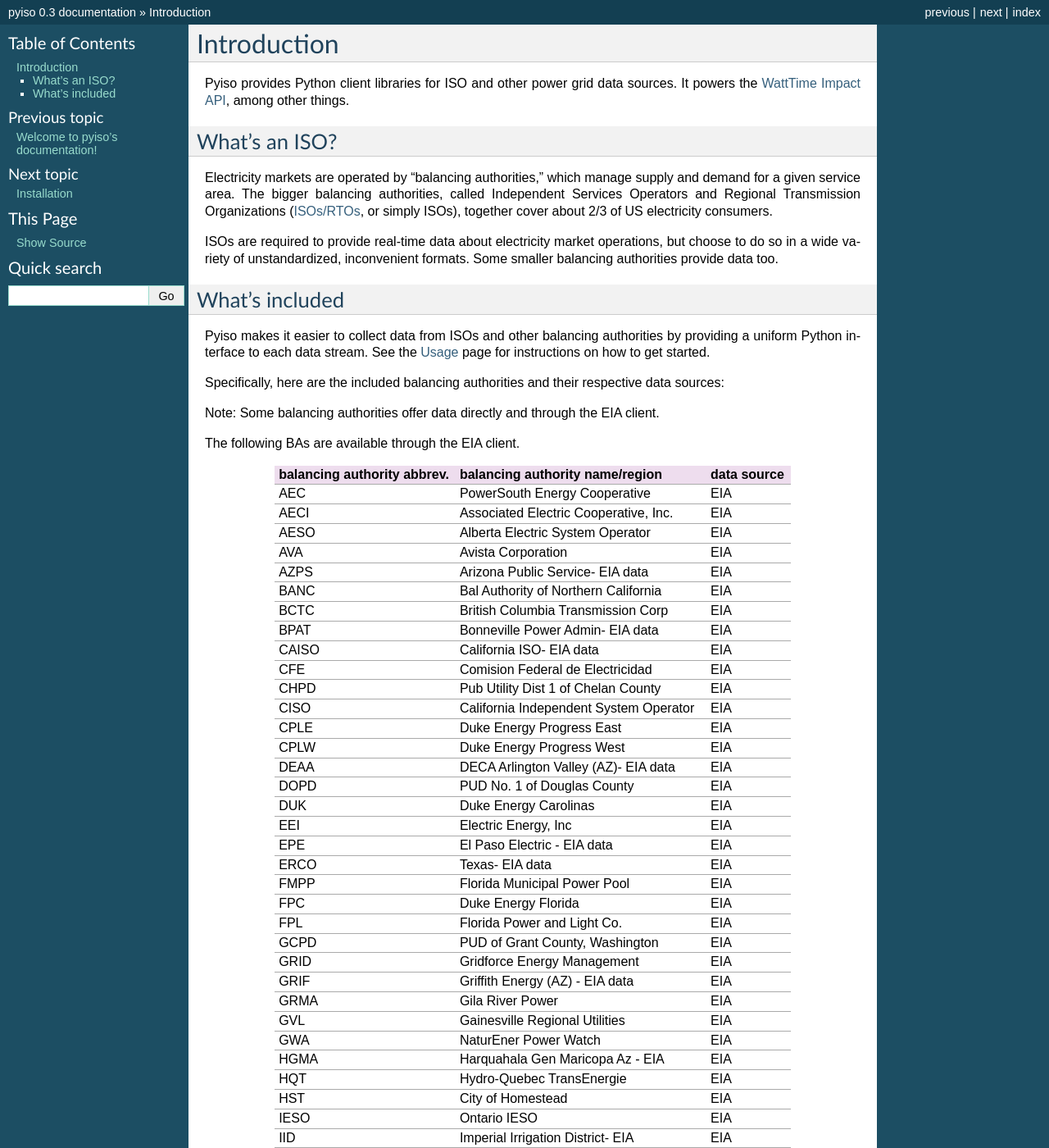
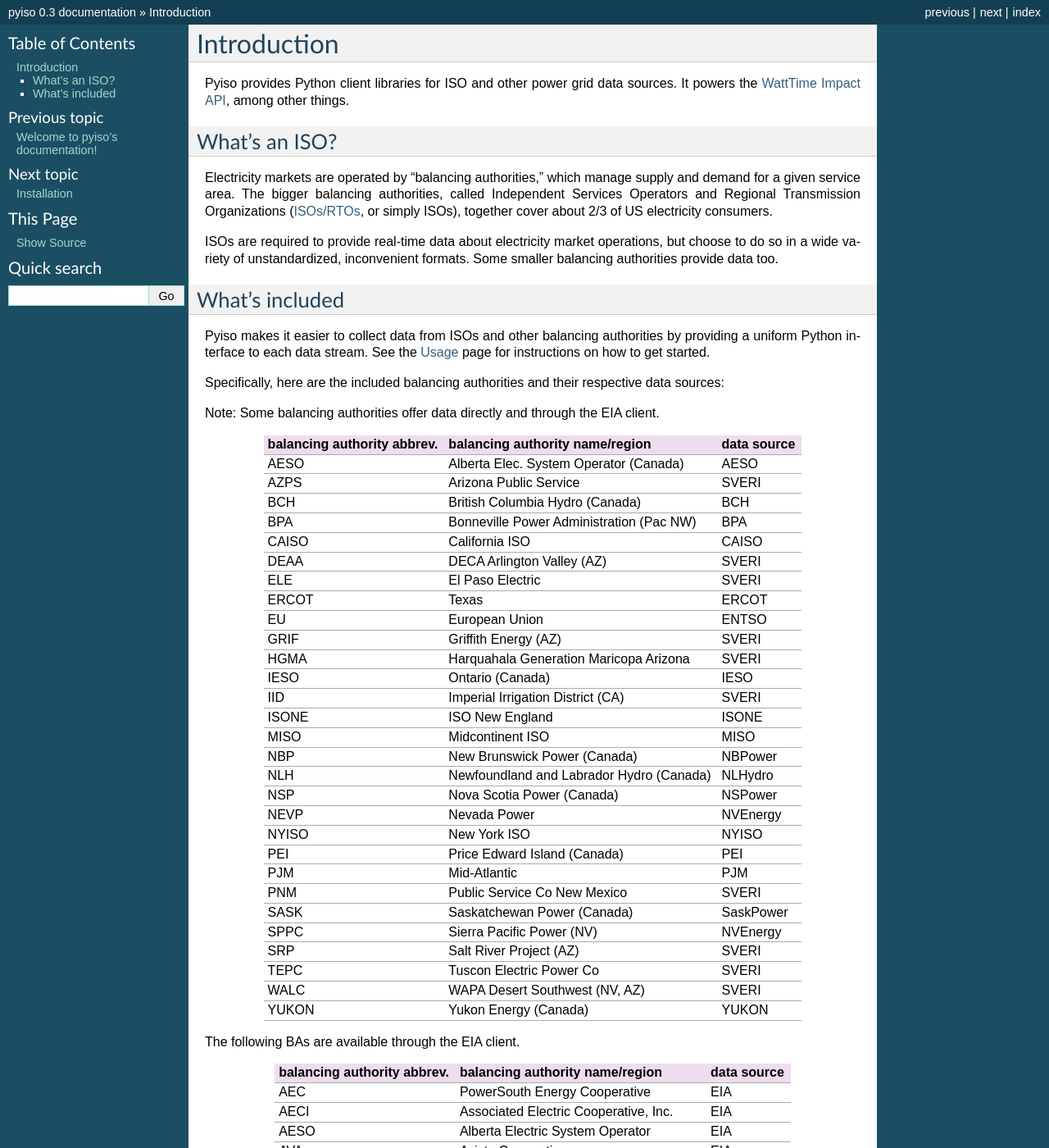
Before and after one commit to WattTime/pyiso, a Sphinx documentation site: the page built from docs/source/intro.rst, in a window 1280 px wide and 1400 px high. Shown: the whole window at 82% size. Built offline with Sphinx 7.4.7, drawn with Linux system fonts in a browser that asks for light colours.

Commit message:
#170 Extended table column length to be equal to BPA name.
I believe it was interpretted as a row spanning multiple columns. See
http://docutils.sourceforge.net/docs/ref/rst/restructuredtext.html#simple-tables

```diff
--- a/docs/source/intro.rst
+++ b/docs/source/intro.rst
@@ -30,39 +30,39 @@
 
 Note: Some balancing authorities offer data directly and through the EIA client.
 
-============================= ======================================== ============
-balancing authority abbrev.    balancing authority name/region          data source
-============================= ======================================== ============
-      AESO                      Alberta Electricity System Operator      AESO
-      AZPS                      Arizona Public Service                   SVERI
-      BCH                       British Columbia Hydro                   BCH
-      BPA                       Bonneville Power Administration (Pac NW) BPA
-      CAISO                     California ISO                           CAISO
-      DEAA                      DECA Arlington Valley (AZ)               SVERI
-      ELE                       El Paso Electric                         SVERI
-      ERCOT                     Texas                                    ERCOT
-      EU                        European Union                           ENTSO
-      GRIF                      Griffith Energy (AZ)                     SVERI
-      HGMA                      Harquahala Generation Maricopa Arizona   SVERI
-      IESO                      Ontario                                  IESO
-      IID                       Imperial Irrigation District (CA)        SVERI
-      ISONE                     ISO New England                          ISONE
-      MISO                      Midcontinent ISO                         MISO
-      NBP                       New Brunswick Power                      NBPower
-      NLH                       Newfoundland and Labrador (Canada)       NLHydro
-      NSP                       Nova Scotia Power                        NSPower
-      NEVP                      Nevada Power                             NVEnergy
-      NYISO                     New York ISO                             NYISO
-      PEI                       Price Edward Island (Canada)             PEI
-      PJM                       Mid-Atlantic                             PJM
-      PNM                       Public Service Co New Mexico             SVERI
-      SASK                      Saskatchewan Power                       SaskPower
-      SPPC                      Sierra Pacific Power (NV)                NVEnergy
-      SRP                       Salt River Project (AZ)                  SVERI
-      TEPC                      Tuscon Electric Power Co                 SVERI
-      WALC                      WAPA Desert Southwest (NV, AZ)           SVERI
-      YUKON                     Yukon Energy (Canada)                    YUKON
-============================= ======================================== ============
+=========================== ======================================== ============
+balancing authority abbrev. balancing authority name/region          data source
+=========================== ======================================== ============
+AESO                        Alberta Elec. System Operator (Canada)   AESO
+AZPS                        Arizona Public Service                   SVERI
+BCH                         British Columbia Hydro (Canada)          BCH
+BPA                         Bonneville Power Administration (Pac NW) BPA
+CAISO                       California ISO                           CAISO
+DEAA                        DECA Arlington Valley (AZ)               SVERI
+ELE                         El Paso Electric                         SVERI
+ERCOT                       Texas                                    ERCOT
+EU                          European Union                           ENTSO
+GRIF                        Griffith Energy (AZ)                     SVERI
+HGMA                        Harquahala Generation Maricopa Arizona   SVERI
+IESO                        Ontario (Canada)                         IESO
+IID                         Imperial Irrigation District (CA)        SVERI
+ISONE                       ISO New England                          ISONE
+MISO                        Midcontinent ISO                         MISO
+NBP                         New Brunswick Power (Canada)             NBPower
+NLH                         Newfoundland and Labrador Hydro (Canada) NLHydro
+NSP                         Nova Scotia Power (Canada)               NSPower
+NEVP                        Nevada Power                             NVEnergy
+NYISO                       New York ISO                             NYISO
+PEI                         Price Edward Island (Canada)             PEI
+PJM                         Mid-Atlantic                             PJM
+PNM                         Public Service Co New Mexico             SVERI
+SASK                        Saskatchewan Power (Canada)              SaskPower
+SPPC                        Sierra Pacific Power (NV)                NVEnergy
+SRP                         Salt River Project (AZ)                  SVERI
+TEPC                        Tuscon Electric Power Co                 SVERI
+WALC                        WAPA Desert Southwest (NV, AZ)           SVERI
+YUKON                       Yukon Energy (Canada)                    YUKON
+=========================== ======================================== ============
 
 The following BAs are available through the EIA client.
 
```
